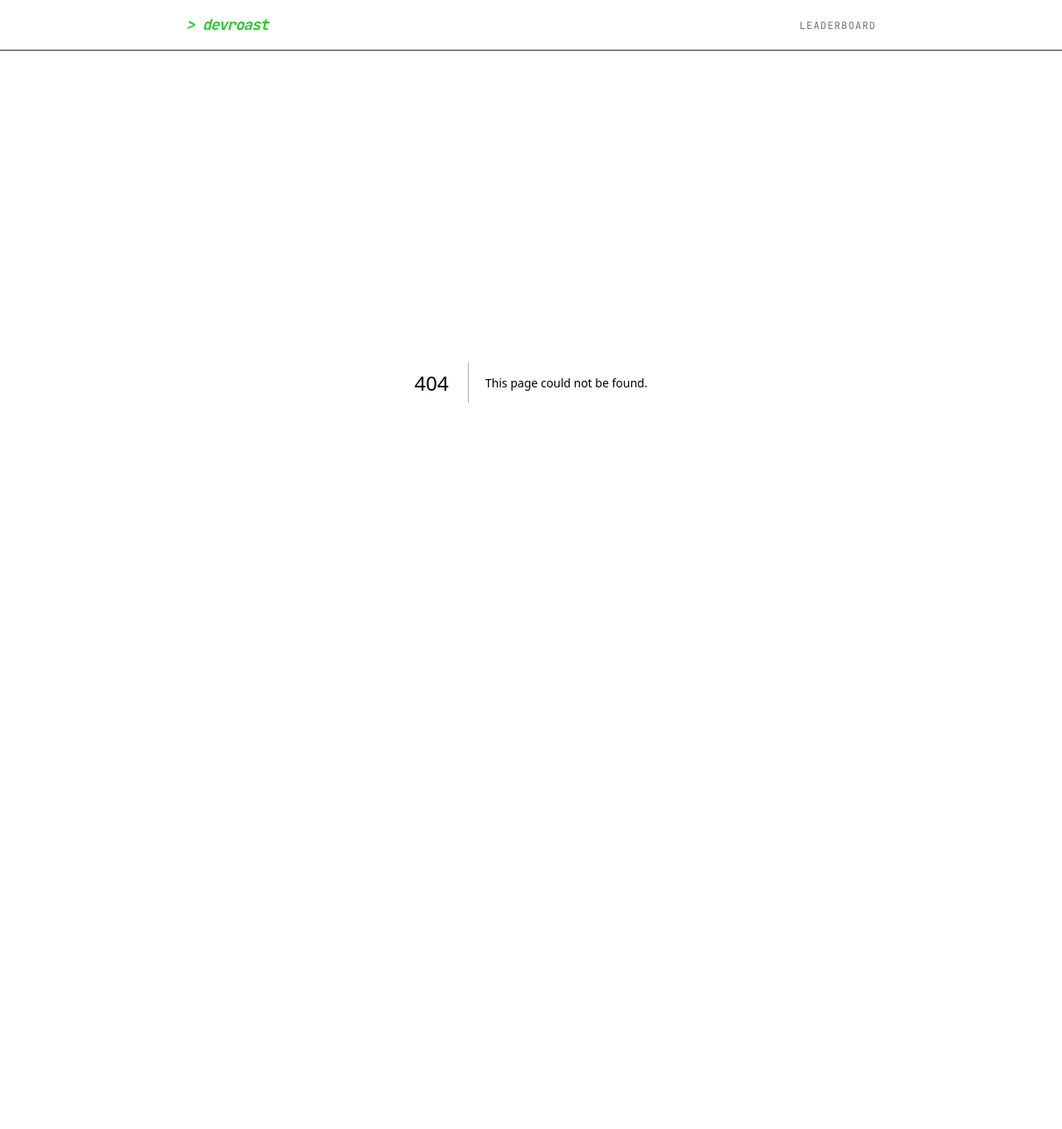
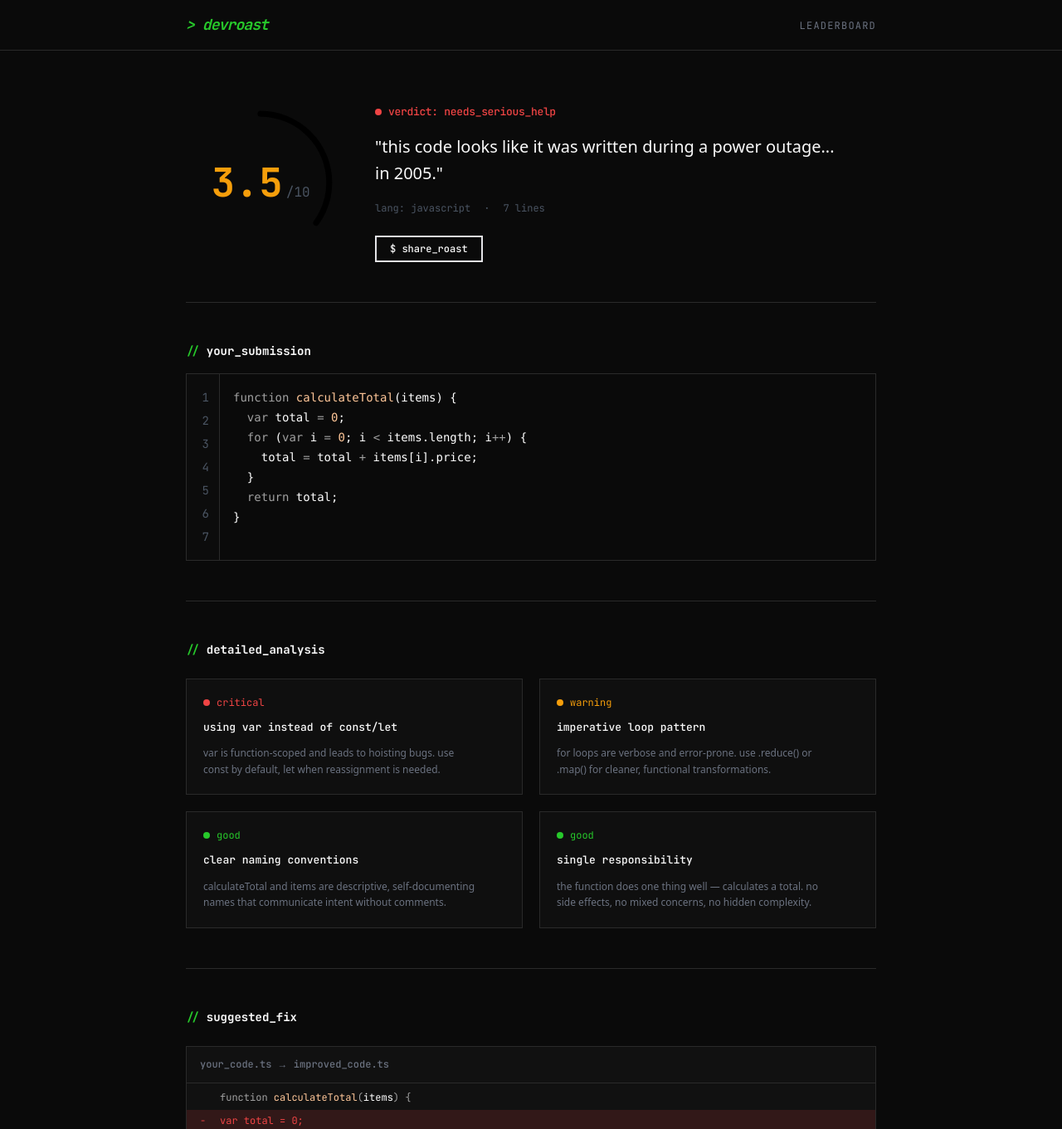
Before and after one commit to felipefss/devroast, a Next.js app: page /roast/1 in a window 1280 px wide. Before the commit this address had no page. Shown: the top 1361 px of the page at 83% size. Before the commit the page ends 861 px from the top, so only its background shows below. Built offline with nearby package versions, Linux system fonts and the light colour scheme.

Commit message:
feat(ui): implement roast result page with static content and fixed badges

```diff
--- /dev/null
+++ b/src/app/roast/[id]/page.tsx
@@ -0,0 +1,213 @@
+import { Badge } from "@/components/ui/badge";
+import { Button } from "@/components/ui/button";
+import { CodeBlock } from "@/components/ui/code-block";
+
+interface PageProps {
+  params: Promise<{ id: string }>;
+}
+
+export default async function RoastResultPage({ params }: PageProps) {
+  // Await the params to satisfy Next.js 15+ requirements
+  const resolvedParams = await params;
+  const _id = resolvedParams.id;
+
+  // Static data matching the Pencil design
+  const code = `function calculateTotal(items) {
+  var total = 0;
+  for (var i = 0; i < items.length; i++) {
+    total = total + items[i].price;
+  }
+  return total;
+}`;
+
+  return (
+    <div className="mx-auto max-w-4xl px-8 py-16 flex flex-col gap-12">
+      {/* Score Hero */}
+      <section className="flex flex-col md:flex-row items-center gap-12">
+        {/* Score Ring */}
+        <div className="relative w-[180px] h-[180px] flex items-center justify-center shrink-0">
+          <svg
+            className="absolute inset-0 w-full h-full transform -rotate-90"
+            viewBox="0 0 100 100"
+            aria-label="Score 3.5 out of 10"
+          >
+            <title>Score 3.5 out of 10</title>
+            {/* Background Track */}
+            <circle
+              cx="50"
+              cy="50"
+              r="46"
+              fill="transparent"
+              stroke="var(--color-border-primary)"
+              strokeWidth="4"
+            />
+            {/* Progress Track (35% filled) */}
+            <circle
+              cx="50"
+              cy="50"
+              r="46"
+              fill="transparent"
+              stroke="url(#score-gradient)"
+              strokeWidth="4"
+              strokeDasharray="289"
+              strokeDashoffset="188"
+              strokeLinecap="round"
+            />
+            <defs>
+              <linearGradient id="score-gradient" x1="0%" y1="0%" x2="100%" y2="0%">
+                <stop offset="0%" stopColor="var(--color-accent-red)" />
+                <stop offset="100%" stopColor="var(--color-accent-amber)" />
+              </linearGradient>
+            </defs>
+          </svg>
+          <div className="flex items-baseline gap-1">
+            <span className="text-[48px] font-bold text-accent-amber leading-none">3.5</span>
+            <span className="text-[16px] text-text-tertiary">/10</span>
+          </div>
+        </div>
+
+        {/* Roast Summary */}
+        <div className="flex flex-col gap-4 flex-1">
+          <div className="flex items-center gap-2">
+            <span className="w-2 h-2 rounded-full bg-accent-red" />
+            <span className="text-[13px] font-medium text-accent-red tracking-tight">
+              verdict: needs_serious_help
+            </span>
+          </div>
+          <h1 className="text-[20px] font-sans text-text-primary leading-relaxed max-w-xl">
+            "this code looks like it was written during a power outage... in 2005."
+          </h1>
+          <div className="flex items-center gap-4 text-[12px] text-text-tertiary">
+            <span>lang: javascript</span>
+            <span>·</span>
+            <span>7 lines</span>
+          </div>
+          <div className="pt-2">
+            <Button variant="outline" size="sm" className="font-mono text-xs">
+              $ share_roast
+            </Button>
+          </div>
+        </div>
+      </section>
+
+      <hr className="border-border-primary" />
+
+      {/* Submitted Code Section */}
+      <section className="flex flex-col gap-4">
+        <div className="flex items-center gap-2 text-[14px] font-bold">
+          <span className="text-accent-green">{"//"}</span>
+          <span className="text-text-primary">your_submission</span>
+        </div>
+        <div className="rounded-none border border-border-primary overflow-hidden">
+          <CodeBlock code={code} language="javascript" />
+        </div>
+      </section>
+
+      <hr className="border-border-primary" />
+
+      {/* Analysis Section */}
+      <section className="flex flex-col gap-6">
+        <div className="flex items-center gap-2 text-[14px] font-bold">
+          <span className="text-accent-green">{"//"}</span>
+          <span className="text-text-primary">detailed_analysis</span>
+        </div>
+        <div className="grid grid-cols-1 md:grid-cols-2 gap-5">
+          {/* Card 1 */}
+          <div className="flex flex-col gap-3 p-5 border border-border-primary bg-bg-surface">
+            <Badge variant="critical">critical</Badge>
+            <h3 className="text-[13px] font-medium text-text-primary">
+              using var instead of const/let
+            </h3>
+            <p className="text-[12px] text-text-secondary leading-relaxed font-sans max-w-[90%]">
+              var is function-scoped and leads to hoisting bugs. use const by default, let when
+              reassignment is needed.
+            </p>
+          </div>
+          {/* Card 2 */}
+          <div className="flex flex-col gap-3 p-5 border border-border-primary bg-bg-surface">
+            <Badge variant="warning">warning</Badge>
+            <h3 className="text-[13px] font-medium text-text-primary">imperative loop pattern</h3>
+            <p className="text-[12px] text-text-secondary leading-relaxed font-sans max-w-[90%]">
+              for loops are verbose and error-prone. use .reduce() or .map() for cleaner, functional
+              transformations.
+            </p>
+          </div>
+          {/* Card 3 */}
+          <div className="flex flex-col gap-3 p-5 border border-border-primary bg-bg-surface">
+            <Badge variant="good">good</Badge>
+            <h3 className="text-[13px] font-medium text-text-primary">clear naming conventions</h3>
+            <p className="text-[12px] text-text-secondary leading-relaxed font-sans max-w-[90%]">
+              calculateTotal and items are descriptive, self-documenting names that communicate
+              intent without comments.
+            </p>
+          </div>
+          {/* Card 4 */}
+          <div className="flex flex-col gap-3 p-5 border border-border-primary bg-bg-surface">
+            <Badge variant="good">good</Badge>
+            <h3 className="text-[13px] font-medium text-text-primary">single responsibility</h3>
+            <p className="text-[12px] text-text-secondary leading-relaxed font-sans max-w-[90%]">
+              the function does one thing well — calculates a total. no side effects, no mixed
+              concerns, no hidden complexity.
+            </p>
+          </div>
+        </div>
+      </section>
+
+      <hr className="border-border-primary" />
+
+      {/* Diff Section */}
+      <section className="flex flex-col gap-6">
+        <div className="flex items-center gap-2 text-[14px] font-bold">
+          <span className="text-accent-green">{"//"}</span>
+          <span className="text-text-primary">suggested_fix</span>
+        </div>
+
+        <div className="border border-border-primary bg-[#111111] flex flex-col font-mono text-[12px] leading-relaxed">
+          <div className="px-4 py-3 border-b border-border-primary text-text-secondary font-medium">
+            your_code.ts → improved_code.ts
+          </div>
+          <div className="flex flex-col py-1">
+            <div className="flex px-4 py-1 hover:bg-white/5 transition-colors">
+              <span className="w-6 text-text-tertiary select-none"> </span>
+              <span className="text-[#A0A0A0]">
+                function <span className="text-[#FFC799]">calculateTotal</span>(
+                <span className="text-white">items</span>) {"{"}
+              </span>
+            </div>
+
+            <div className="flex px-4 py-1 bg-accent-red/15 text-accent-red">
+              <span className="w-6 select-none">- </span>
+              <span> var total = 0;</span>
+            </div>
+            <div className="flex px-4 py-1 bg-accent-red/15 text-accent-red">
+              <span className="w-6 select-none">- </span>
+              <span> for (var i = 0; i &lt; items.length; i++) {"{"}</span>
+            </div>
+            <div className="flex px-4 py-1 bg-accent-red/15 text-accent-red">
+              <span className="w-6 select-none">- </span>
+              <span> total = total + items[i].price;</span>
+            </div>
+            <div className="flex px-4 py-1 bg-accent-red/15 text-accent-red">
+              <span className="w-6 select-none">- </span>
+              <span> {"}"}</span>
+            </div>
+            <div className="flex px-4 py-1 bg-accent-red/15 text-accent-red">
+              <span className="w-6 select-none">- </span>
+              <span> return total;</span>
+            </div>
+
+            <div className="flex px-4 py-1 bg-accent-green/15 text-accent-green">
+              <span className="w-6 select-none">+ </span>
+              <span> return items.reduce((sum, item) =&gt; sum + item.price, 0);</span>
+            </div>
+
+            <div className="flex px-4 py-1 hover:bg-white/5 transition-colors">
+              <span className="w-6 text-text-tertiary select-none"> </span>
+              <span className="text-[#A0A0A0]">{"}"}</span>
+            </div>
+          </div>
+        </div>
+      </section>
+    </div>
+  );
+}
```
